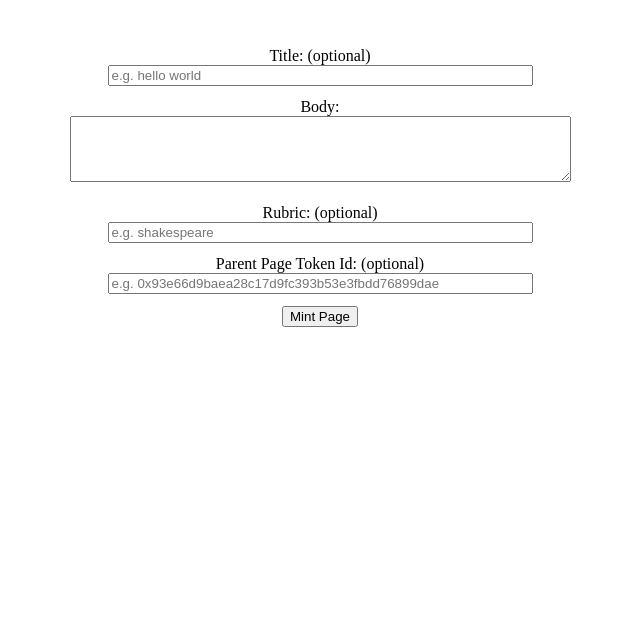
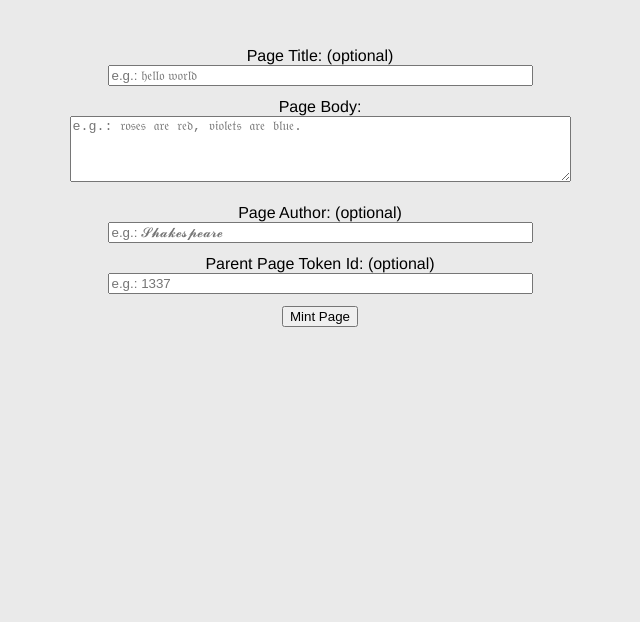
Before and after one commit to NFTletter/letter, a website: page app/src/index.html in a window 1280 px wide. Shown: the part 178-800 px from the top of the page, without its empty margins (320-960 px from the left). Drawn offline with Linux system fonts and the light colour scheme.

Commit message:
update index.*

```diff
--- a/app/src/index.html
+++ b/app/src/index.html
@@ -9,26 +9,25 @@
       margin-bottom: 12px;
     }
   </style>
-  <body>
+  <body onload="about()" style="font-family:helvetica;background-color:#EAEAEA;">
     <center>
        <h1 style="font-size:7vw">📜✍️</h1>
     </center>
 
     <center>
-      <label for="title">Title: (optional)</label>
-      <input type="text" id="title" size="50" placeholder="e.g. hello world" />
+      <label for="title">Page Title: (optional)</label>
+      <input type="text" id="title" size="50" placeholder="e.g.: 𝔥𝔢𝔩𝔩𝔬 𝔴𝔬𝔯𝔩𝔡" />
 
-      <label for="body">Body:</label>
+      <label for="body">Page Body:</label>
       <br>
-      <textarea id="body" rows="4" cols="60" placeholder="e.g. roses are red, violets are blue.">
-      </textarea>
+      <textarea id="body" rows="4" cols="60" placeholder="e.g.: 𝔯𝔬𝔰𝔢𝔰 𝔞𝔯𝔢 𝔯𝔢𝔡, 𝔳𝔦𝔬𝔩𝔢𝔱𝔰 𝔞𝔯𝔢 𝔟𝔩𝔲𝔢."></textarea>
       <br><br>
 
-      <label for="rubric">Rubric: (optional)</label>
-      <input type="text" id="rubric" size="50" placeholder="e.g. shakespeare" />
+      <label for="author">Page Author: (optional)</label>
+      <input type="text" id="author" size="50" placeholder="e.g.: 𝓢𝓱𝓪𝓴𝓮𝓼𝓹𝓮𝓪𝓻𝓮" />
 
       <label for="parent">Parent Page Token Id: (optional)</label>
-      <input type="text" id="parent" size="50" placeholder="e.g. 0x93e66d9baea28c17d9fc393b53e3fbdd76899dae" />
+      <input type="text" id="parent" size="50" placeholder="e.g.: 1337" />
 
       <button onclick="App.createPage()">Mint Page</button>
       <br>
--- a/app/src/index.js
+++ b/app/src/index.js
@@ -41,7 +41,7 @@ const App = {
     const { createPage } = this.meta.methods;
     const title = document.getElementById("title").value;
     const body = document.getElementById("body").value;
-    const rubric = document.getElementById("rubric").value;
+    const author = document.getElementById("author").value;
     const parent = document.getElementById("parent").value;
 
     // ToDo: check parent tokenId exists
@@ -50,7 +50,7 @@ const App = {
     const pageJSON = {
       "title": title,
       "body": body,
-      "rubric": rubric,
+      "author": author,
       "parent": parent,
     }
 
```
